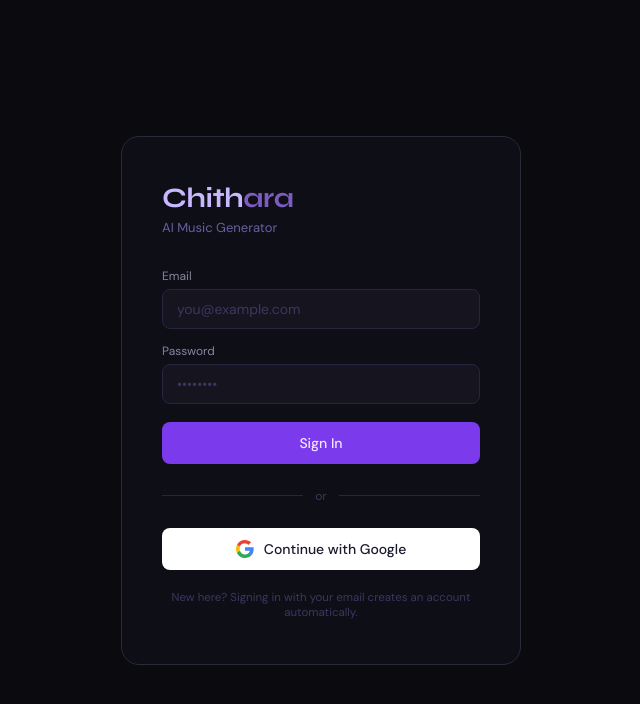
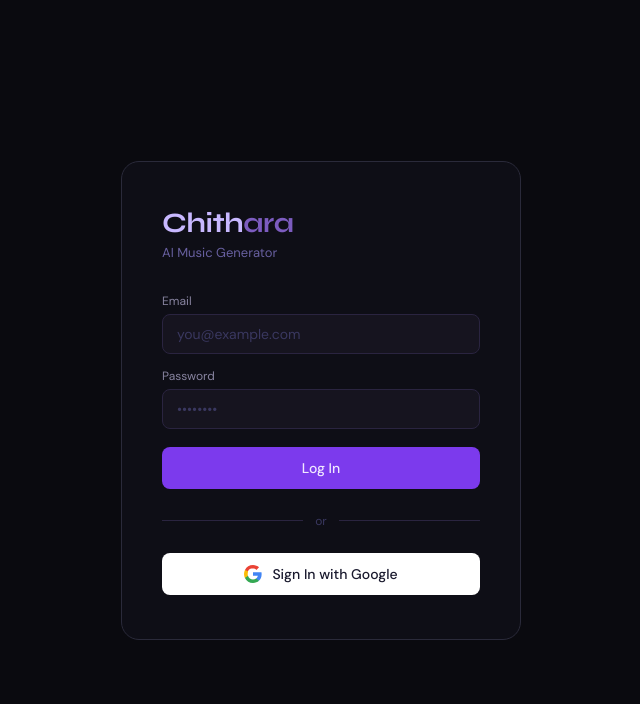
Before and after one commit to Bezzilla/Chithara-AI-music-generator, a Django app: page /login/ in a window 1280 px wide. Shown: the top 704 px of the page, without its empty margins (319-959 px from the left). Run offline with Django 5.2, Linux system fonts and the light colour scheme; some libraries are stand-ins or nearby versions.

Commit message:
update login UI

```diff
--- a/music/templates/music/login.html
+++ b/music/templates/music/login.html
@@ -148,7 +148,7 @@
         <input class="field-input" type="password" id="password" name="password"
                placeholder="••••••••" autocomplete="current-password" required />
       </div>
-      <button class="btn-signin" type="submit">Sign In</button>
+      <button class="btn-signin" type="submit">Log In</button>
     </form>
 
     <div class="divider"><span>or</span></div>
@@ -160,10 +160,9 @@
         <path d="M3.964 10.707A5.41 5.41 0 0 1 3.682 9c0-.593.102-1.17.282-1.707V4.961H.957A8.996 8.996 0 0 0 0 9c0 1.452.348 2.827.957 4.039l3.007-2.332z" fill="#FBBC05"/>
         <path d="M9 3.58c1.321 0 2.508.454 3.44 1.345l2.582-2.58C13.463.891 11.426 0 9 0A8.997 8.997 0 0 0 .957 4.961L3.964 6.293C4.672 4.166 6.656 3.58 9 3.58z" fill="#EA4335"/>
       </svg>
-      Continue with Google
+      Sign In with Google
     </a>
 
-    <div class="register-note">New here? Signing in with your email creates an account automatically.</div>
   </div>
 </body>
 </html>
```
